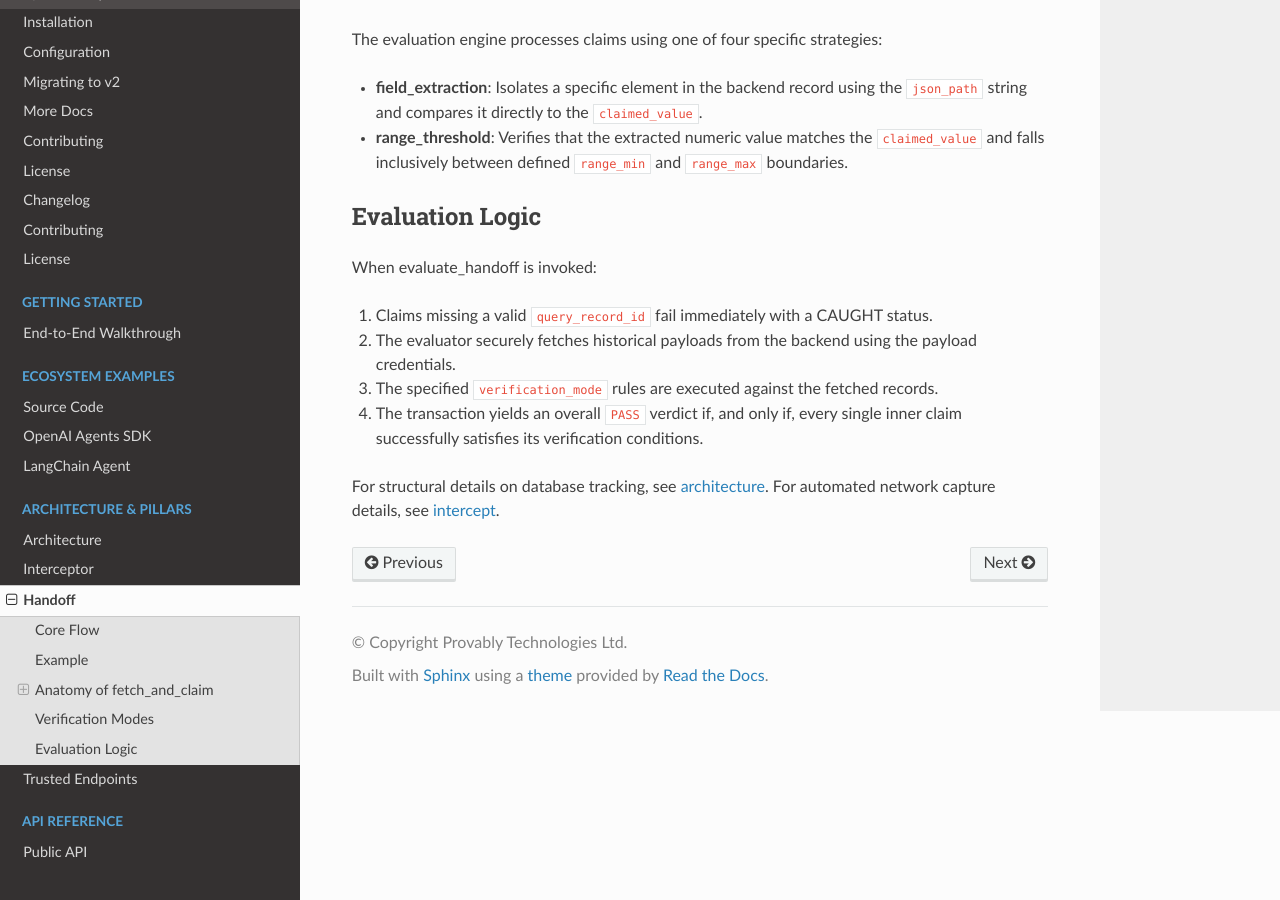
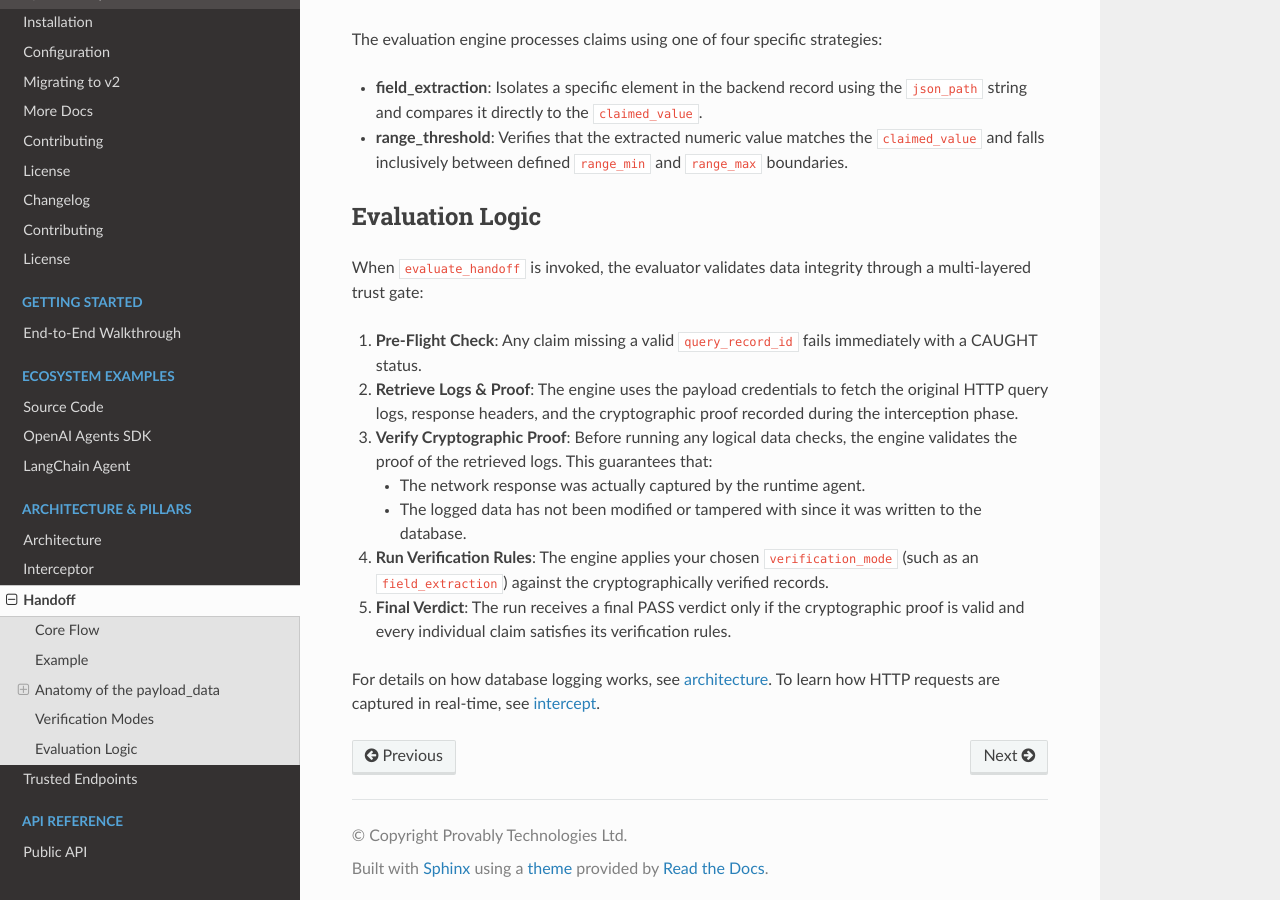
Before and after one commit to ProvablyAI/sourcerykit, a Sphinx documentation site: the page built from docs/handoff.md, in a window 1280 px wide and 900 px high, scrolled down 2203 px. Built offline with Sphinx 7.4.7 and the Read the Docs theme 3.1.0, drawn with Linux system fonts in a browser that asks for light colours; some of the changed text lies outside the part shown.

Commit message:
docs: update documentation for clarity and consistency in various sections

````diff
--- a/docs/handoff.md
+++ b/docs/handoff.md
@@ -57,8 +57,8 @@ print(f"Evaluation Verdict: {result.get('outcome')}")
 # Returns: {"outcome": "PASS" | "CAUGHT" | "ERROR", "per_claim": [...], "errors": [...]}
 ```
 
-## Anatomy of fetch_and_claim
-The `build_handoff_payload` function accepts a structured `fetch_and_claim` dictionary. Other runtime fields—such as network intercepts, organization IDs, and API keys—are resolved automatically by the SDK during compilation.
+## Anatomy of the payload_data
+The `build_handoff_payload` function accepts a structured `payload_data` dictionary. Other runtime fields—such as network intercepts, organization IDs, and API keys—are resolved automatically by the SDK during compilation.
 
 > [!NOTE]
 > The fields below represent a complete and exhaustive view of the parameters you can manually configure. Any schema fields omitted from these tables are managed entirely by the SDK lifecycle.
@@ -88,14 +88,18 @@ The evaluation engine processes claims using one of four specific strategies:
 
 
 ## Evaluation Logic
-When evaluate_handoff is invoked:
+When `evaluate_handoff` is invoked, the evaluator validates data integrity through a multi-layered trust gate:
 
-1. Claims missing a valid `query_record_id` fail immediately with a CAUGHT status.
+1. **Pre-Flight Check**: Any claim missing a valid `query_record_id` fails immediately with a CAUGHT status.
 
-2. The evaluator securely fetches historical payloads from the backend using the payload credentials.
+2. **Retrieve Logs & Proof**: The engine uses the payload credentials to fetch the original HTTP query logs, response headers, and the cryptographic proof recorded during the interception phase.
 
-3. The specified `verification_mode` rules are executed against the fetched records.
+3. **Verify Cryptographic Proof**: Before running any logical data checks, the engine validates the proof of the retrieved logs. This guarantees that:
+   - The network response was actually captured by the runtime agent.
+   - The logged data has not been modified or tampered with since it was written to the database.
 
-4. The transaction yields an overall `PASS` verdict if, and only if, every single inner claim successfully satisfies its verification conditions.
+4. **Run Verification Rules**: The engine applies your chosen `verification_mode` (such as an `field_extraction`) against the cryptographically verified records.
 
-For structural details on database tracking, see [architecture](architecture.md). For automated network capture details, see [intercept](intercept.md).
+5. **Final Verdict**: The run receives a final PASS verdict only if the cryptographic proof is valid and every individual claim satisfies its verification rules.
+
+For details on how database logging works, see [architecture](architecture.md). To learn how HTTP requests are captured in real-time, see [intercept](intercept.md).
````
Also changed, not shown: README.md (+3 -2 lines), docs/example.md (+3 -5 lines), docs/intercept.md (+1 -1 lines), docs/trusted-endpoints.md (+5 -5 lines).
